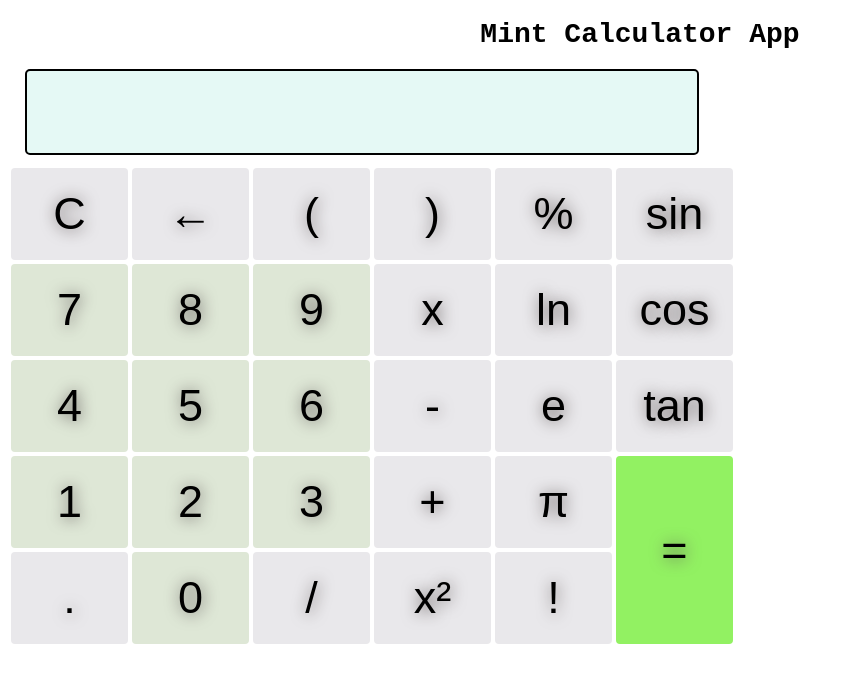
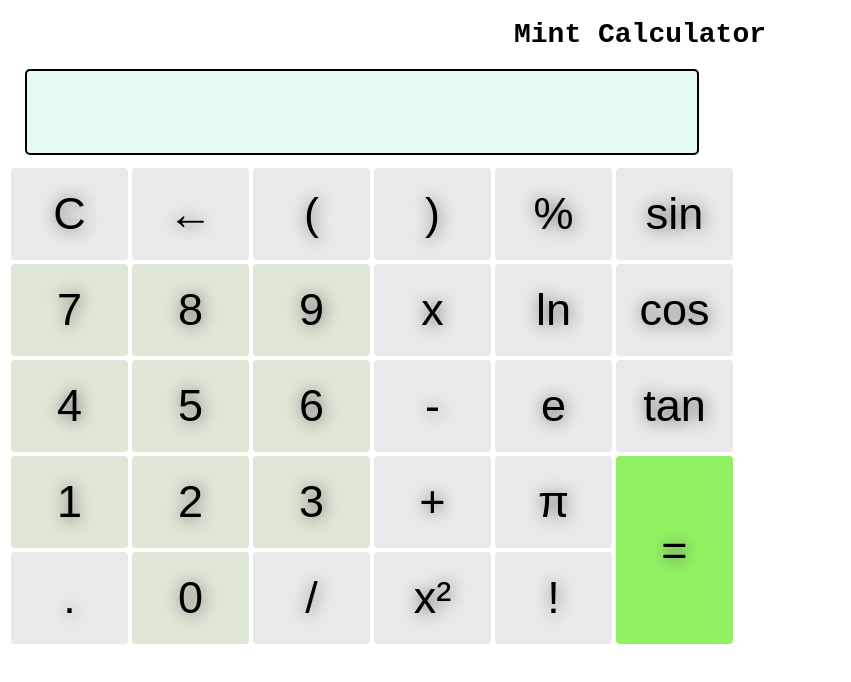
Before and after one commit to ArvindSaini978/Mint-Calculator, a plain HTML site: page index.html in a window 1280 px wide. Shown: the whole page, without its empty margins (0-851 px from the left). Drawn offline with Linux system fonts and the light colour scheme.

Commit message:
undo changed title

```diff
--- a/index.html
+++ b/index.html
@@ -6,12 +6,12 @@
     <meta name="viewport" content="width=device-width, initial-scale=1.0">
     <meta http-equiv="X-UA-Compatible" content="ie=edge">
     <link rel="stylesheet" href="style.css">
-    <title>Mint Calculator App</title>
+    <title>Mint Calculator</title>
 </head>
 
 <body>
     <div class="container">
-        <h1>Mint Calculator App</h1>
+        <h1>Mint Calculator</h1>
         <div class="calculator">
             <input type="text" name="screen" id="screen" >
             <table>
```
